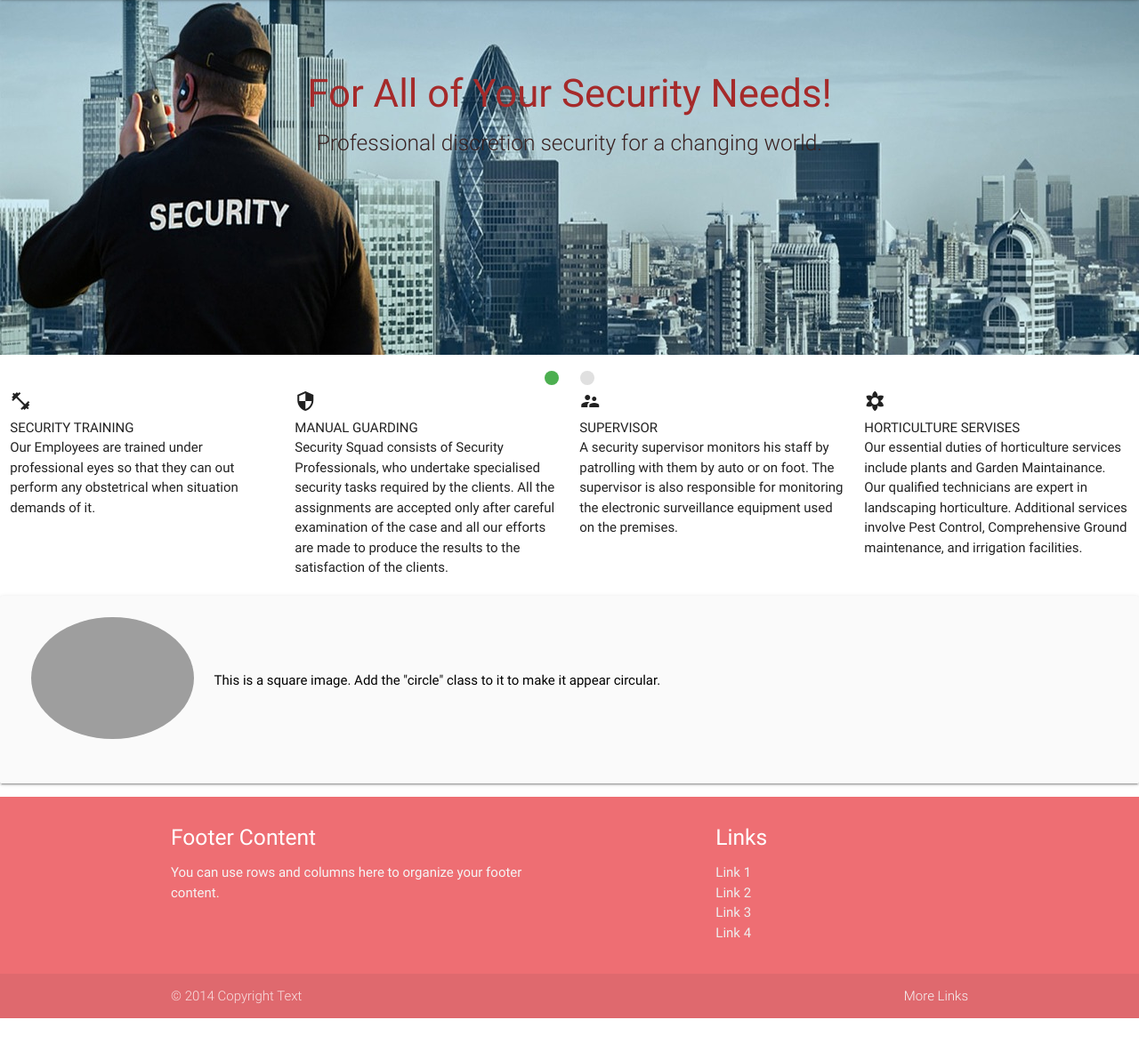
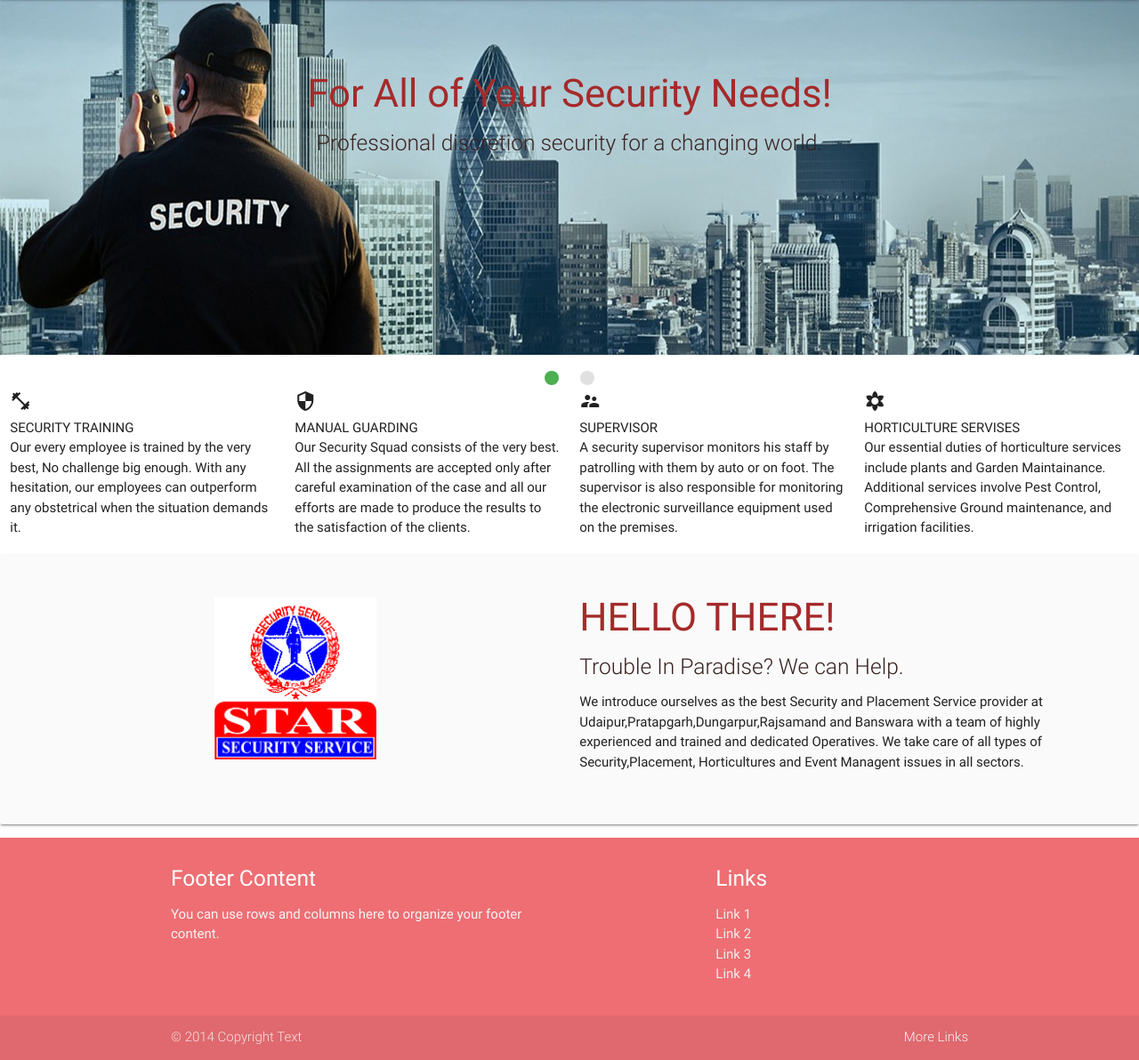
Before and after one commit to sohilgupta123/StarSecurity, a PHP site: page / in a window 1280 px wide. Shown: the part 65-1257 px from the top of the page at 89% size. Before the commit the page ends 1210 px from the top, so only its background shows below. Run offline with PHP 8.4, Linux system fonts and the light colour scheme; some libraries are stand-ins or nearby versions; grey boxes are pictures that could not be loaded.

Commit message:
new changes

```diff
--- a/index.php
+++ b/index.php
@@ -65,14 +65,14 @@ and open the template in the editor.
                     <i class="material-icons">fitness_center</i>
                 </div>
                 <div class="feature-title">SECURITY TRAINING</div>
-                <div class="feature-description">Our Employees are trained under professional eyes so that they can out perform any obstetrical when situation demands of it.</div>
+                <div class="feature-description">Our every employee is trained by the very best, No challenge big enough. With any hesitation, our employees can outperform any obstetrical when the situation demands it.</div>
             </div>
             <div class="col l3">
                 <div class="feature-icon">
                     <i class="material-icons">security</i>
                 </div>
                 <div class="feature-title">MANUAL GUARDING</div>
-                <div class="feature-description">Security Squad consists of Security Professionals, who undertake specialised security tasks required by the clients.  All the assignments are accepted only after careful examination of the case and all our efforts are made to produce the results to the satisfaction of the clients.</div>
+                <div class="feature-description">Our Security Squad consists of the very best.  All the assignments are accepted only after careful examination of the case and all our efforts are made to produce the results to the satisfaction of the clients.</div>
             </div>
             <div class="col l3">
                 <div class="feature-icon">
@@ -86,21 +86,23 @@ and open the template in the editor.
                     <i class="material-icons">filter_vintage</i>
                 </div>
                 <div class="feature-title">HORTICULTURE SERVISES</div>
-                <div class="feature-description">
-                    Our essential duties of horticulture services include plants and Garden Maintainance. Our qualified technicians are expert in landscaping horticulture. Additional services involve Pest Control, Comprehensive Ground maintenance, and irrigation facilities.
+                <div class="feature-description">Our essential duties of horticulture services include plants and Garden Maintainance. Additional services involve Pest Control, Comprehensive Ground maintenance, and irrigation facilities.
                 </div>
             </div>
-        </div>
+        </div >
         <div class="col s12 m8 offset-m2 l6 offset-l3">
             <div class="card-panel grey lighten-5 z-depth-1">
                 <div class="row valign-wrapper">
                     <div class="col s2">
-                        <img src="images/yuna.jpg" alt="" class="circle responsive-img"> <!-- notice the "circle" class -->
+                        <img src="a/star-security.jpg" alt="" class="responsive-img"> <!-- notice the "circle" class -->
                     </div>
-                    <div class="col s10">
-                        <span class="black-text">
+                    <div class="col s6">
+                        <!-- <span class="black-text">
                             This is a square image. Add the "circle" class to it to make it appear circular.
-                        </span>
+                        </span> -->
+                        <h3 class="headding">HELLO THERE!</h3>
+                        <h5 class="subHeadding light">Trouble In Paradise? We can Help.</h5>
+                        <p>We introduce ourselves as the best Security and Placement Service provider at Udaipur,Pratapgarh,Dungarpur,Rajsamand and Banswara with a team of highly experienced and trained and dedicated Operatives. We take care of all types of Security,Placement, Horticultures and Event Managent issues in all sectors.</p>
                     </div>
                 </div>
             </div>
```
